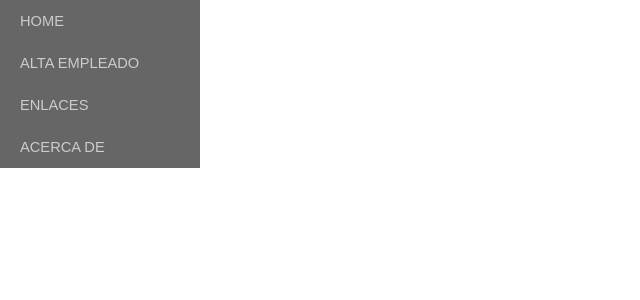
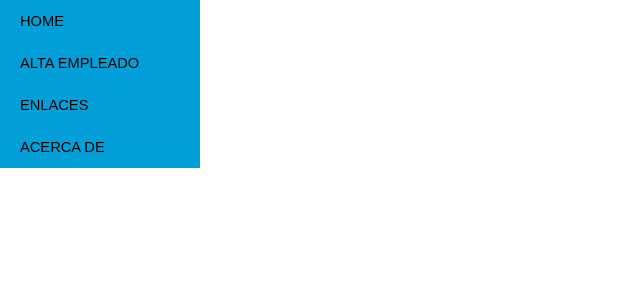
Before and after one commit to maluxz/candy-store, a PHP site: page / in a window 1280 px wide. Shown: the part 68-368 px from the top of the page, without its empty margins (0-640 px from the left). Run offline with PHP 8.4, Linux system fonts and the light colour scheme.

Commit message:
cambio color menu del index

```diff
--- a/css/main.css
+++ b/css/main.css
@@ -40,17 +40,17 @@
     font-size: 11pt;
 }
 #menu ul li {
-    background-color: #666;
+    background-color:#039FD8;
 }
 #menu ul li a {
-    color: #ccc;
+    color: black;
     text-decoration: none;
     text-transform: uppercase;
     display: block;
     padding: 10px 10px 10px 20px;
 }
 #menu ul li a:hover {
-    background: #000;
+    background: #ad1e3f;
     border-left: 10px solid #333;
     color: #fff;
 }
--- a/index.html
+++ b/index.html
@@ -19,7 +19,8 @@
     </div>
     <div class="row">
         <!-- Menú -->
-        <div id="menu" class="col-2">
+
+        <div id="menu" class="col-2" >
             <ul>
                 <li><a  onclick="setW3('alta-empleado.html')">Home</a></li>
                 <li><a onclick="setW3('alta-cliente.html')">Alta empleado</a></li>
@@ -69,6 +70,8 @@
     <script>
             // includeHTML();
         </script>
+
+
 </body>
 
 </html>
```
